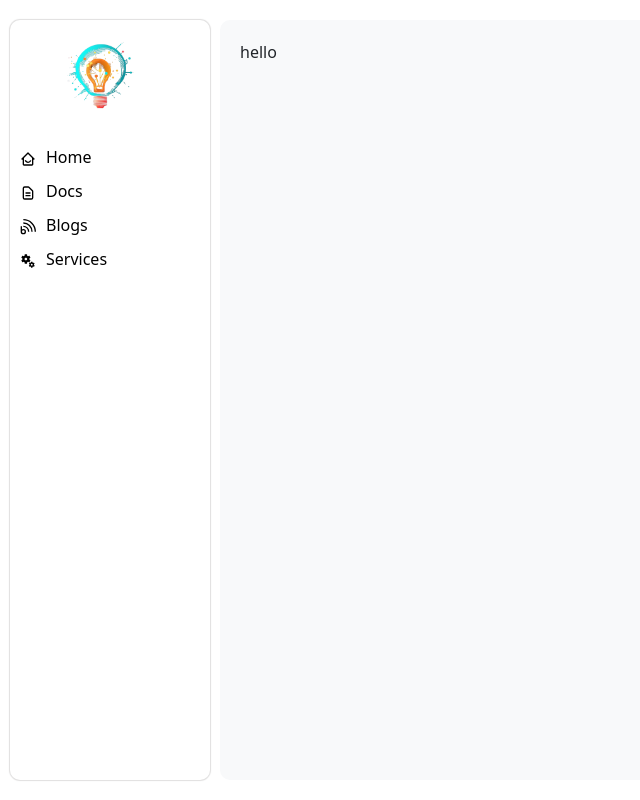
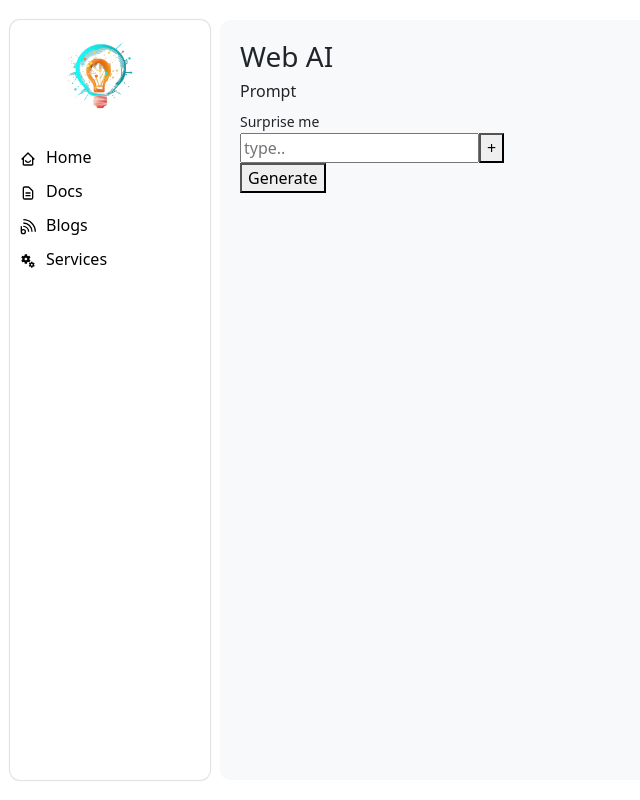
Before and after one commit to masudpro121/infographicer-front, a React (Create React App) app: page / in a window 1280 px wide. Shown: the whole page, without its empty margins (0-640 px from the left). Built offline with nearby package versions, Linux system fonts and the light colour scheme.

Commit message:
dynamically api call done

```diff
--- a/src/App.css
+++ b/src/App.css
@@ -1,5 +1,6 @@
 :root{
   --bgColor: #F8F9FA;
+  --textColor: #2D3654;
 }
 
 .app{
--- a/src/pages/Home/Home.js
+++ b/src/pages/Home/Home.js
@@ -1,12 +1,70 @@
-import React from 'react'
-import withNavbar from '../../hocs/withNavbar'
-import "./home.css"
+import React, { useState } from 'react';
+import withNavbar from '../../hocs/withNavbar';
+import './home.css';
 
 function Home() {
+  const [inputs, setInputs] = useState([{ id: 0, prompt: '' }]);
+  const [output, setOutput] = useState([{ id: 0, prompt: '' }]);
+  const addInputField = () => {
+    const newInput = { id: inputs.length, prompt: '' };
+    setInputs([...inputs, newInput]);
+  };
+
+  const handleInputChange = (e, id) => {
+    const updatedInputs = inputs.map(input =>
+      input.id === id ? { ...input, prompt: e.target.value } : input
+    );
+    setInputs(updatedInputs);
+  };
+
+
+const generateResult = async () => {
+  const responses = await Promise.all(
+    inputs.map(async inp => {
+      const res = await fetch(
+        `https://jsonplaceholder.typicode.com/posts/${inp.id+1}`
+      );
+      const result = await res.json()
+      return {id: inp.id, prompt: inp.prompt, value: result.title}
+    })
+  );
+
+    setOutput(responses)
+};
+
   return (
     <div className='home'>
-      hello
+      <div>
+        <h3>Web AI</h3>
+      </div>
+      <div>
+        <div>
+          <h6>Prompt</h6>
+          <small>Surprise me</small>
+        </div>
+        <div className='d-flex'>
+          <div>
+            {inputs.map(input => (
+              <div key={input.id}>
+                <input
+                  type='text'
+                  placeholder='type..'
+                  value={input.prompt}
+                  onChange={e => handleInputChange(e, input.id)}
+                />
+              </div>
+            ))}
+          </div>
+          <div>
+          <button onClick={addInputField}>+</button>
+          </div>
+        </div>
+        <div>
+          <button onClick={generateResult}>Generate</button>
+        </div>
+      </div>
     </div>
-  )
+  );
 }
-export default withNavbar(Home)
+
+export default withNavbar(Home);
```
